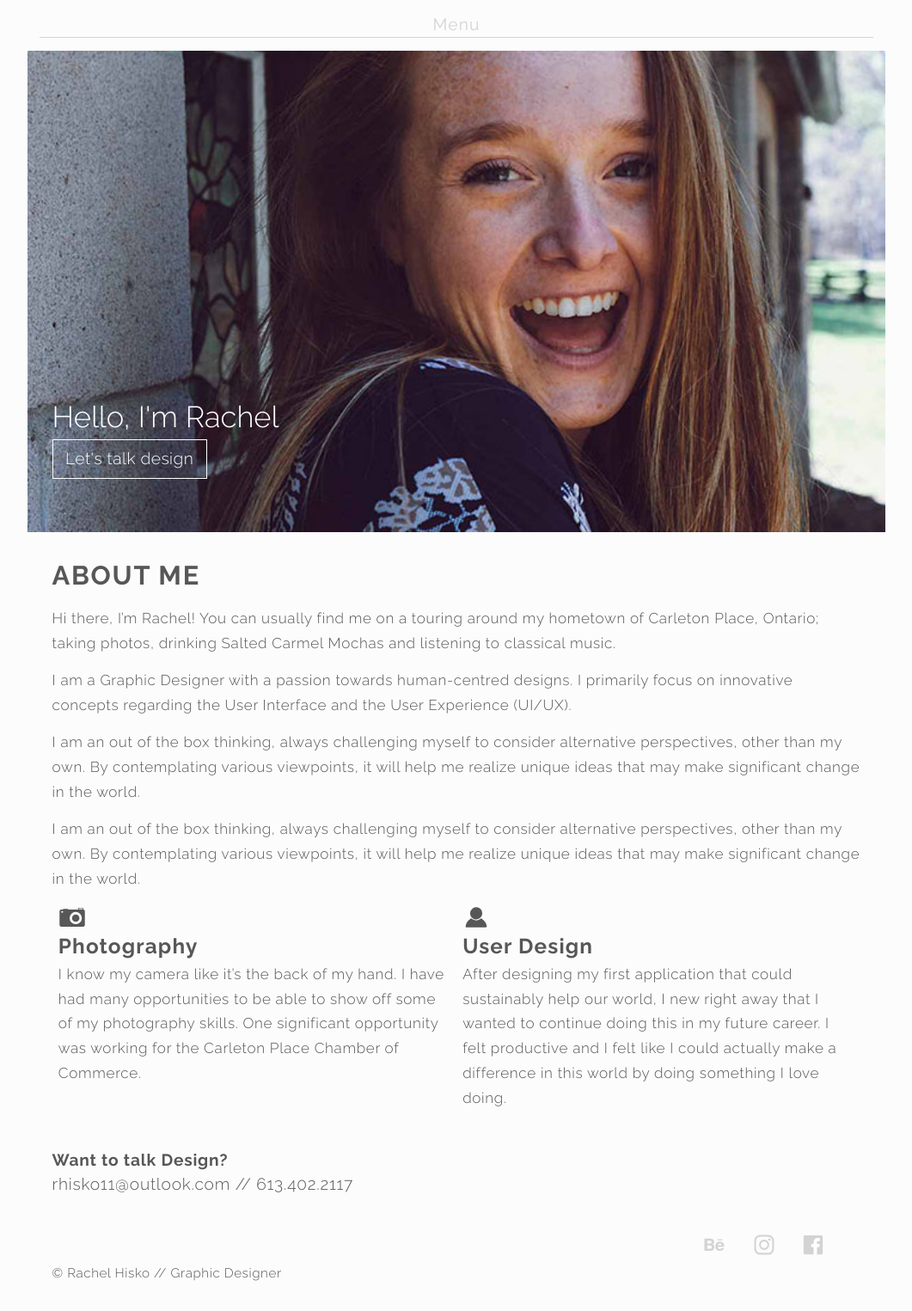
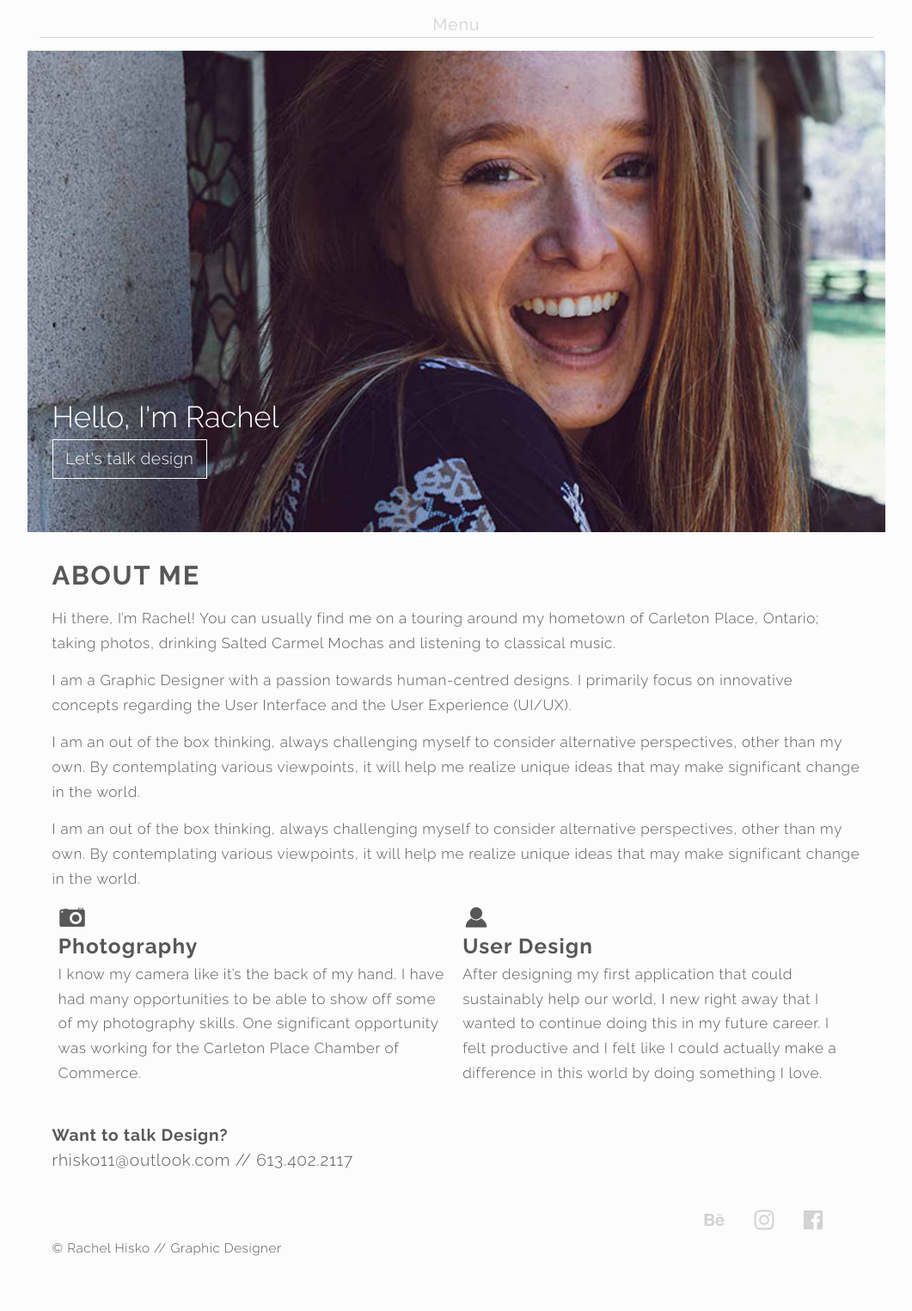
Before and after one commit to rachelhisko/hiskodesigns.ca, a Jekyll site: the page about.html, which Jekyll copies as it is, in a window 1280 px wide. Shown: the whole page at 86% size, without its empty margins (109-1170 px from the left). Built offline with Jekyll 4.4.1, drawn with Linux system fonts in a browser that asks for light colours; after the commit the page ends 1496 px from its top, so only the background shows below that.

Commit message:
Change wording

```diff
--- a/about.html
+++ b/about.html
@@ -69,7 +69,7 @@
                   <svg><use xlink:href="images/icons.svg#user-design" /></svg>
                 </i>
                 <h3 class="push-0 giga">User Design</h3>
-                <p class="push-1-2 milli">After designing my first application that could sustainably help our world, I new right away that I wanted to continue doing this in my future career. I felt productive and I felt like I could actually make a difference in this world by doing something I love doing.</p>
+                <p class="push-1-2 milli">After designing my first application that could sustainably help our world, I new right away that I wanted to continue doing this in my future career. I felt productive and I felt like I could actually make a difference in this world by doing something I love.</p>
               </div>
             </div>
             <div>
```
